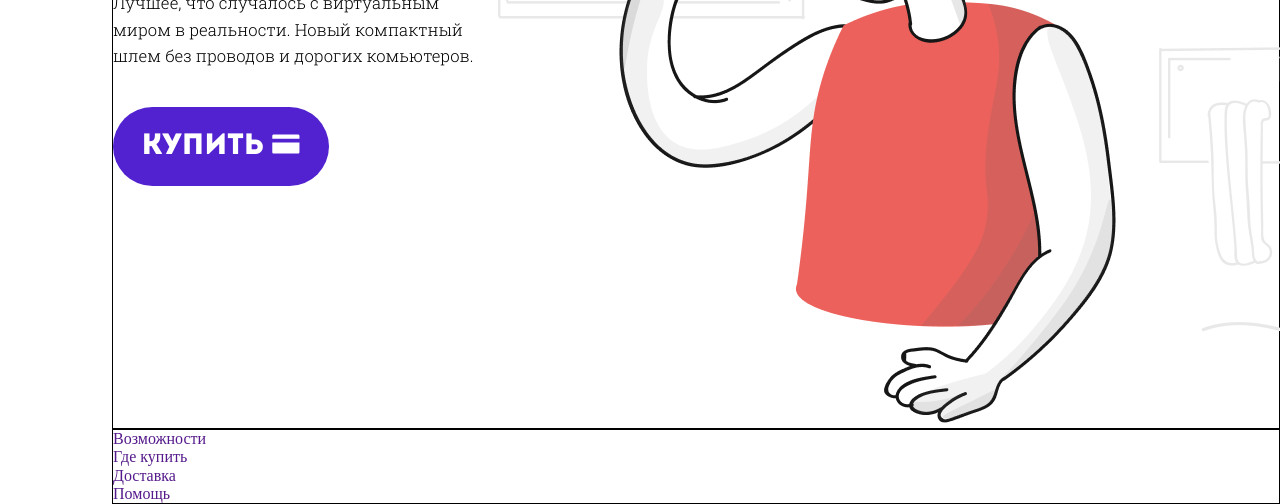
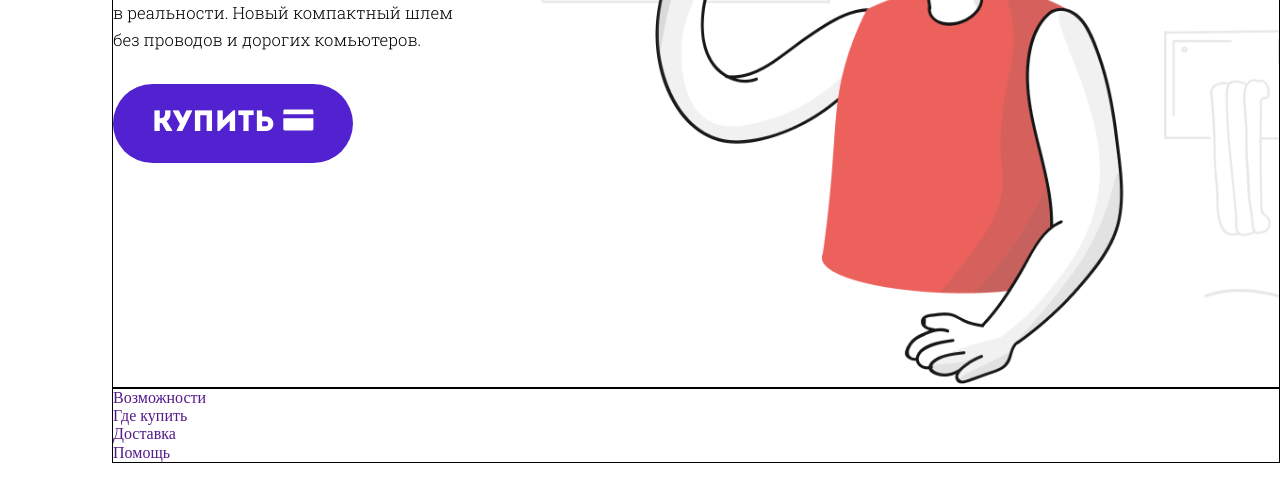
Before and after one commit to anastasiia-avdeeva/projects-IT-girls, a plain HTML site: page week8/ex2/index.html in a window 1280 px wide. Shown: the part 491-995 px from the top of the page. After the commit the page ends 954 px from the top, so only its background shows below. Drawn offline with Linux system fonts and the light colour scheme.

Commit message:
add style for main-image

```diff
--- a/week8/ex2/assets/styles/style.css
+++ b/week8/ex2/assets/styles/style.css
@@ -64,7 +64,6 @@ h1,
 .main {
   display: grid;
   grid-template-columns: 1.1fr 1.9fr;
-  /* grid-template-rows: repeat(3, auto); */
   grid-template-rows: 2fr 0.8fr 2.2fr;
 }
 
@@ -108,3 +107,9 @@ h1,
   grid-row: 1 / span 3;
   justify-self: end;
 }
+
+.main-img-container__img {
+  width: 100%;
+  height: 100%;
+  object-fit: contain;
+}
```
